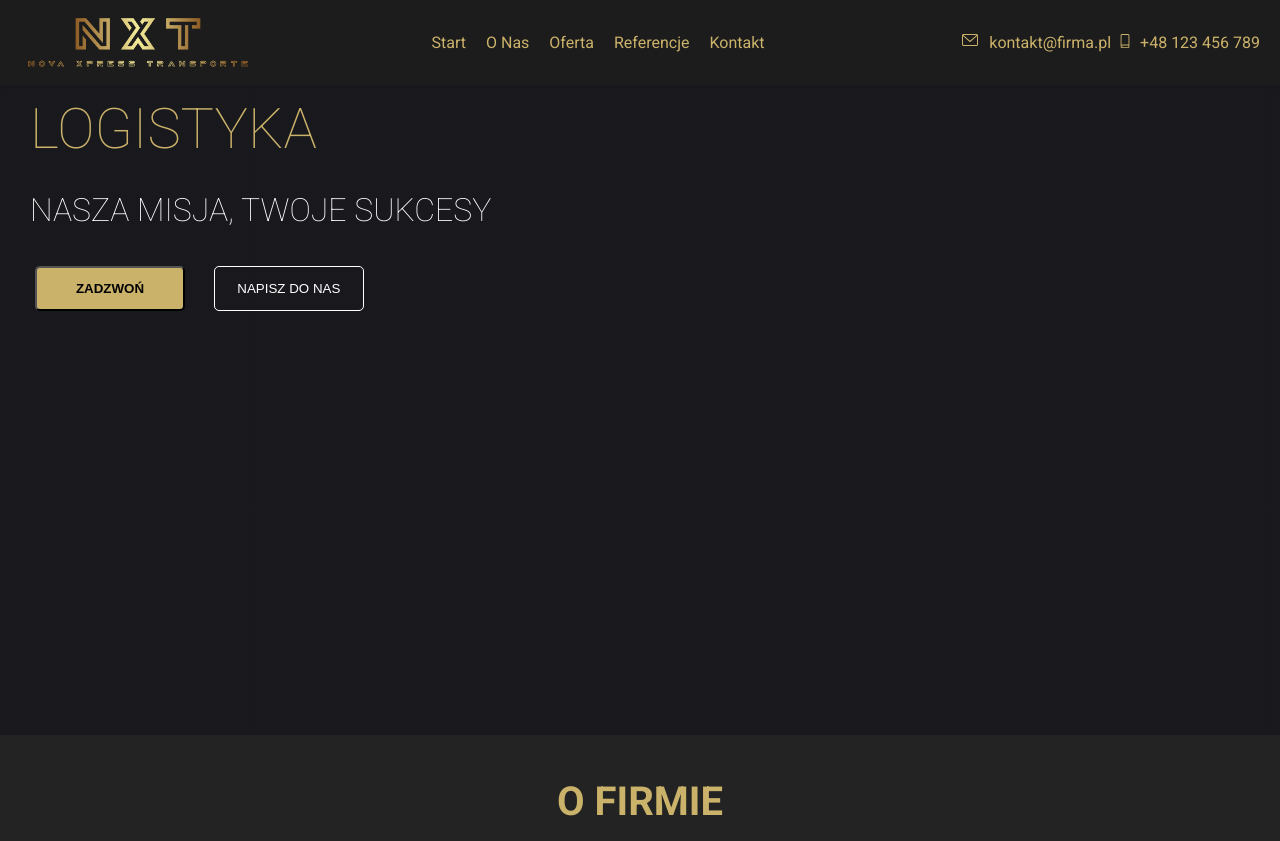
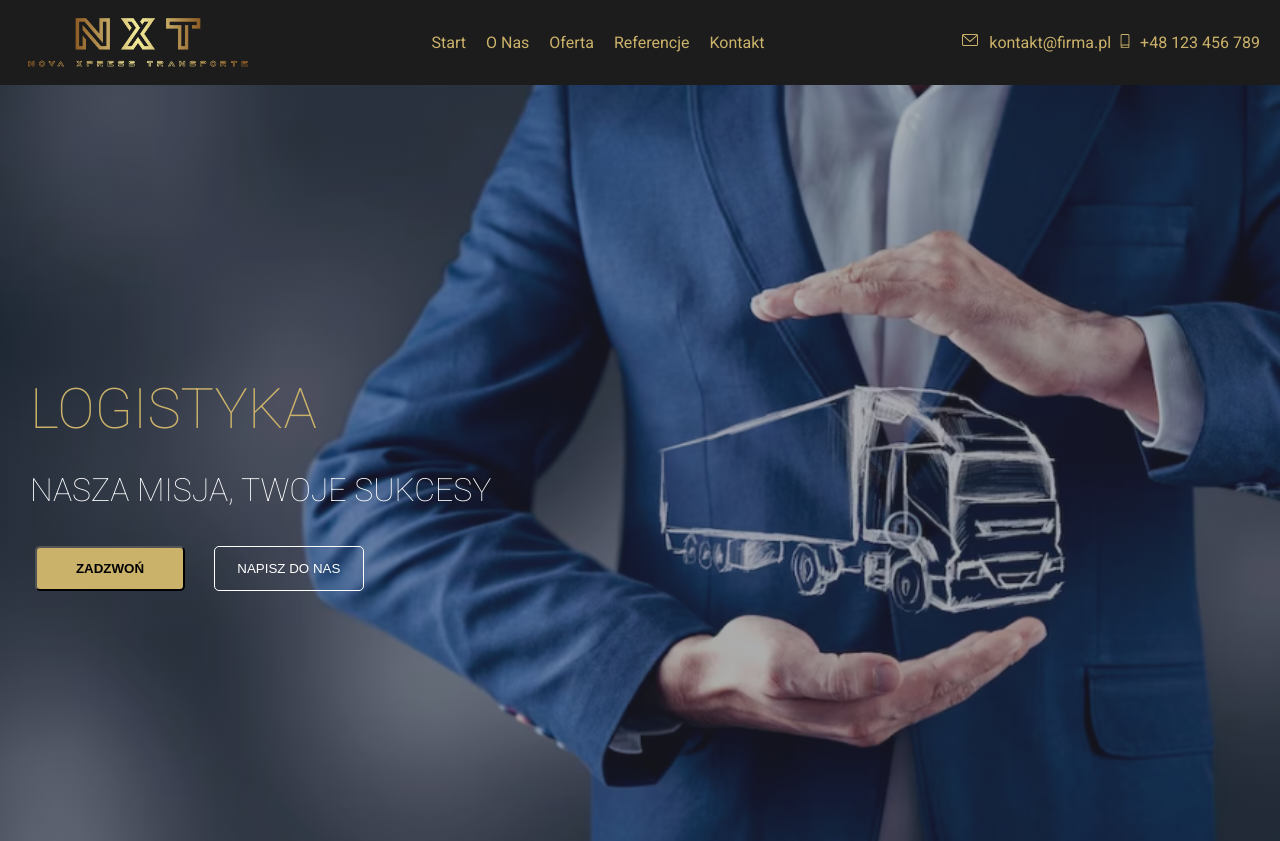
Before and after one commit to UrszulaBaranowska/NXT-Company, a plain HTML site: page index.html in a window 1280 px wide. Shown: the top 841 px of the page. Drawn offline with Linux system fonts and the light colour scheme; a script that the page names is missing.

Commit message:
Update styles.css

```diff
--- a/css/styles.css
+++ b/css/styles.css
@@ -101,13 +101,14 @@ nav .contact-info a:hover,
       rgba(47, 48, 58, 0.4),
       rgba(47, 48, 58, 0.4)
     ),
-    url("./images/2-mirror.png");
+    url("../images/2-mirror.png");
   background-repeat: no-repeat;
   background-position: center;
   background-size: cover;
   background-attachment: fixed;
   z-index: 1;
   width: 100%;
+  height: 100vh;
   margin: 0 auto;
 }
 
```
